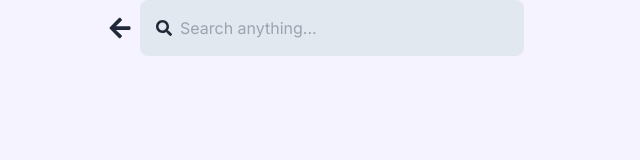
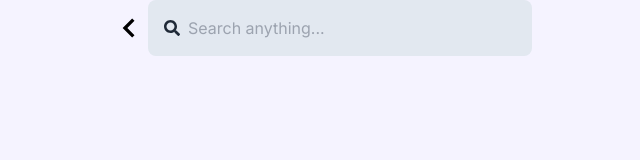
Before and after one commit to PHANZzz/Ecommerce-Project, a Next.js app: page /Search in a window 1280 px wide. Shown: the top 160 px of the page, without its empty margins (196-836 px from the left). Built offline with nearby package versions, Linux system fonts and the light colour scheme.

Commit message:
02.09.2023

```diff
--- a/app/CardSearch/page.tsx
+++ /dev/null
@@ -1,7 +0,0 @@
-import React from 'react'
-
-export default function () {
-  return (
-    <div></div>
-  )
-}
--- a/app/Search/page.tsx
+++ b/app/Search/page.tsx
@@ -7,7 +7,9 @@ export default function Search() {
       <div >
         <div className="w-3/4 ml-8">
           <div className="container h-screen flex justify-center">
-            <Link href="/"><div className=' mt-4 mr-6 w-2'><FaArrowLeft size={24} />
+            <Link href="/"><div className=' mt-2 mr-10 w-2'><svg width="60" height="40" viewBox="0 0 24 24" xmlns="http://www.w3.org/2000/svg">
+    <path fill="#000000" d="M13.293 6.293L7.586 12l5.707 5.707l1.414-1.414L10.414 12l4.293-4.293z"/>
+</svg>
             </div></Link>
             <div className="relative ">
               <div className="absolute top-4 left-5">
--- a/app/footer/footer.tsx
+++ b/app/footer/footer.tsx
@@ -1,3 +1,4 @@
+import Link from 'next/link'
 import React from 'react'
 
 export default function Footer() {
@@ -12,7 +13,7 @@ export default function Footer() {
                 <div className="grid grid-flow-col gap-4">
                     <a><svg xmlns="http://www.w3.org/2000/svg" width="24" height="24" viewBox="0 0 24 24" className="fill-current"><path d="M24 4.557c-.883.392-1.832.656-2.828.775 1.017-.609 1.798-1.574 2.165-2.724-.951.564-2.005.974-3.127 1.195-.897-.957-2.178-1.555-3.594-1.555-3.179 0-5.515 2.966-4.797 6.045-4.091-.205-7.719-2.165-10.148-5.144-1.29 2.213-.669 5.108 1.523 6.574-.806-.026-1.566-.247-2.229-.616-.054 2.281 1.581 4.415 3.949 4.89-.693.188-1.452.232-2.224.084.626 1.956 2.444 3.379 4.6 3.419-2.07 1.623-4.678 2.348-7.29 2.04 2.179 1.397 4.768 2.212 7.548 2.212 9.142 0 14.307-7.721 13.995-14.646.962-.695 1.797-1.562 2.457-2.549z"></path></svg></a>
                     <a><svg xmlns="http://www.w3.org/2000/svg" width="24" height="24" viewBox="0 0 24 24" className="fill-current"><path d="M19.615 3.184c-3.604-.246-11.631-.245-15.23 0-3.897.266-4.356 2.62-4.385 8.816.029 6.185.484 8.549 4.385 8.816 3.6.245 11.626.246 15.23 0 3.897-.266 4.356-2.62 4.385-8.816-.029-6.185-.484-8.549-4.385-8.816zm-10.615 12.816v-8l8 3.993-8 4.007z"></path></svg></a>
-                    <a><svg xmlns="http://www.w3.org/2000/svg" width="24" height="24" viewBox="0 0 24 24" className="fill-current"><path d="M9 8h-3v4h3v12h5v-12h3.642l.358-4h-4v-1.667c0-.955.192-1.333 1.115-1.333h2.885v-5h-3.808c-3.596 0-5.192 1.583-5.192 4.615v3.385z"></path></svg></a>
+                    <a><Link href="https://www.facebook.com/profile.php?id=100073846374294&mibextid=LQQJ4d"><svg xmlns="http://www.w3.org/2000/svg" width="24" height="24" viewBox="0 0 24 24" className="fill-current"><path d="M9 8h-3v4h3v12h5v-12h3.642l.358-4h-4v-1.667c0-.955.192-1.333 1.115-1.333h2.885v-5h-3.808c-3.596 0-5.192 1.583-5.192 4.615v3.385z"></path></svg></Link></a>
                 </div>
             </div>
         </footer></div>
```
Also changed, not shown: public/back.svg (added).
